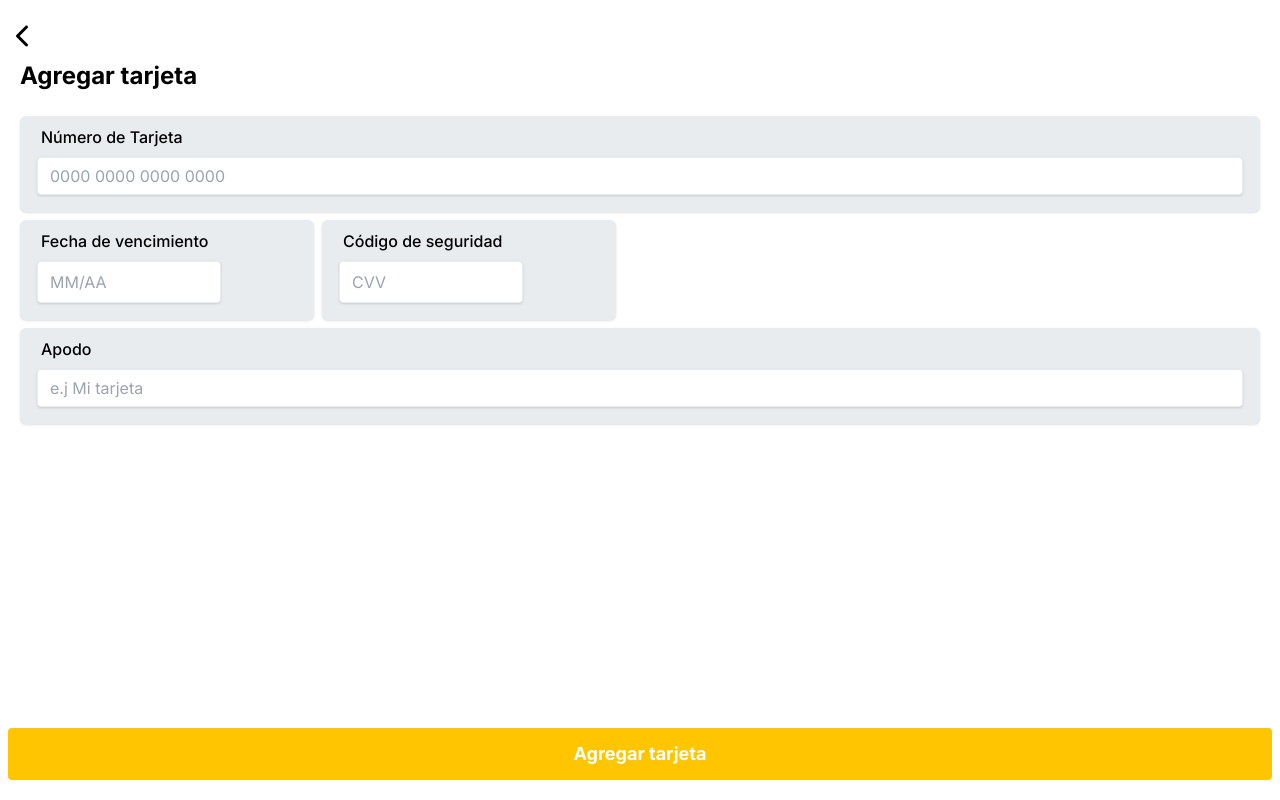
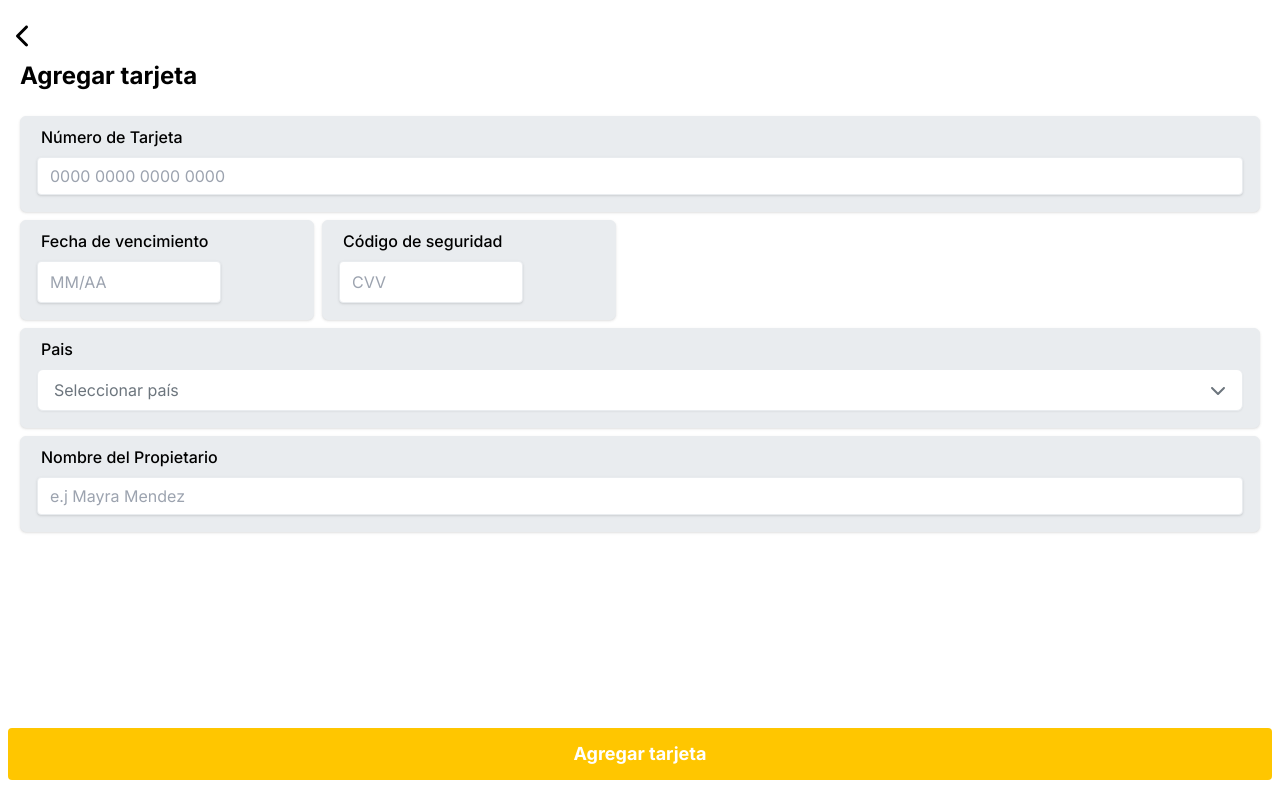
Before and after one commit to Magi3654/cafetec, a Next.js app: page /paymentRegistro in a window 1280 px wide. Built offline with nearby package versions, Linux system fonts and the light colour scheme.

Commit message:
add combobox paises

```diff
--- a/src/app/paymentRegistro/page.jsx
+++ b/src/app/paymentRegistro/page.jsx
@@ -1,9 +1,21 @@
 'use client'
 
-import React from 'react'
+import React, { useState } from 'react'
 import Link from 'next/link'
 
 function page() {
+    const [isVisible, setIsVisible] = useState(false);
+    const [selected, setSelected] = useState('Seleccionar país');
+
+    const lista = () => {
+        setIsVisible(!isVisible);
+    }
+
+    const opcion = (country) => {
+        setSelected(country);
+        setIsVisible(false);
+    }
+
   return (
     <div className="p-2 w-full">
         <section className='w-full'>
@@ -18,24 +30,54 @@ function page() {
         <section className='pt-3 mx-3 my-2'>
             <div className="flex flex-col bg-gray border border-gray rounded-md p-2 shadow">
                 <p className='mx-3 text-md font-medium'>Número de Tarjeta</p>
-                <input className="shadow appearance-none border rounded py-2 px-3 m-2 text-gray leading-tight focus:outline-none focus:shadow-outline" id="username" type="text" placeholder="0000 0000 0000 0000"/>
+                <input className="shadow appearance-none border border-gray rounded py-2 px-3 m-2 text-darkGray leading-tight focus:outline-none focus:shadow-outline" id="username" type="text" placeholder="0000 0000 0000 0000"/>
             </div>
 
             <div className="flex mt-2">
                 <div className="flex flex-col bg-gray border border-gray rounded-md p-2 mr-2 shadow">
                     <p className='mx-3 text-md font-medium'>Fecha de vencimiento</p>
-                    <input className="shadow border rounded py-2 px-3 m-2 w-2/3 text-gray" type="text" placeholder="MM/AA"/>
+                    <input className="shadow border border-gray rounded py-2 px-3 m-2 w-2/3 text-darkGray" type="text" placeholder="MM/AA"/>
                 </div>
 
                 <div className="flex flex-col bg-gray border border-gray rounded-md p-2 shadow">
                     <p className='mx-3 text-md font-medium'>Código de seguridad</p>
-                    <input className="shadow border rounded py-2 px-3 m-2 w-2/3 text-gray" type="text" placeholder="CVV"/>
+                    <input className="shadow border border-gray rounded py-2 px-3 m-2 w-2/3 text-darkGray" type="text" placeholder="CVV"/>
                 </div>
             </div>
 
             <div className="flex flex-col mt-2 bg-gray border border-gray rounded-md p-2 shadow">
-                <p className='mx-3 text-md font-medium'>Apodo</p>
-                <input className="shadow appearance-none border rounded py-2 px-3 m-2 text-gray leading-tight focus:outline-none focus:shadow-outline" id="username" type="text" placeholder="e.j Mi tarjeta"/>
+                <p className='mx-3 text-md font-medium'>Pais</p>
+                <div class="relative inline-block text-left">
+                    <div className='p-2'>
+                        <button type="button" className="inline-flex w-full rounded-md border border-gray bg-white shadow-sm px-4 py-2 text-md text-darkGray" id="country-selector" onClick={lista} aria-haspopup="listbox" aria-expanded={isVisible ? 'true' : 'false'} aria-labelledby="country-selector-label">
+                        <p className='flex-none'>{selected}</p>
+                        <div className="flex flex-1 text-right justify-end">
+                            <svg xmlns="http://www.w3.org/2000/svg" viewBox="0 0 512 512" className='h-4 mt-1' fill='#6c757d'>
+                                <path d="M233.4 406.6c12.5 12.5 32.8 12.5 45.3 0l192-192c12.5-12.5 12.5-32.8 0-45.3s-32.8-12.5-45.3 0L256 338.7 86.6 169.4c-12.5-12.5-32.8-12.5-45.3 0s-12.5 32.8 0 45.3l192 192z"/>
+                            </svg>
+                        </div>
+                        </button>
+                    </div>
+
+                    {isVisible && (
+                        <div className="origin-top-right absolute right-0 mt-2 w-56 rounded-md shadow-lg bg-white ring-1 ring-black ring-opacity-5 divide-y divide-gray-100" id="country-selector-list" role="listbox" aria-activedescendant="country-0" tabindex="-1" aria-labelledby="country-selector">
+                            <div class="py-1" role="option" id="country-0" onClick={() => opcion("Estados Unidos")}>
+                                <p class="text-darkGray block px-4 py-2 text-md">Estados Unidos</p>
+                            </div>
+                            <div class="py-1" role="option" id="country-1" onClick={() => opcion("Canadá")}>
+                                <p class="text-darkGray block px-4 py-2 text-md">Canadá</p>
+                            </div>
+                            <div class="py-1" role="option" id="country-2">
+                                <p class="text-darkGray block px-4 py-2 text-md" onClick={() => opcion("México")}>México</p>
+                            </div>
+                        </div>
+                    )}
+                </div>
+            </div>
+
+            <div className="flex flex-col mt-2 bg-gray border border-gray rounded-md p-2 shadow">
+                <p className='mx-3 text-md font-medium'>Nombre del Propietario</p>
+                <input className="shadow appearance-none border border-gray rounded py-2 px-3 m-2 text-darkGray leading-tight focus:outline-none focus:shadow-outline" id="username" type="text" placeholder="e.j Mayra Mendez"/>
             </div>
         </section>
 
```
